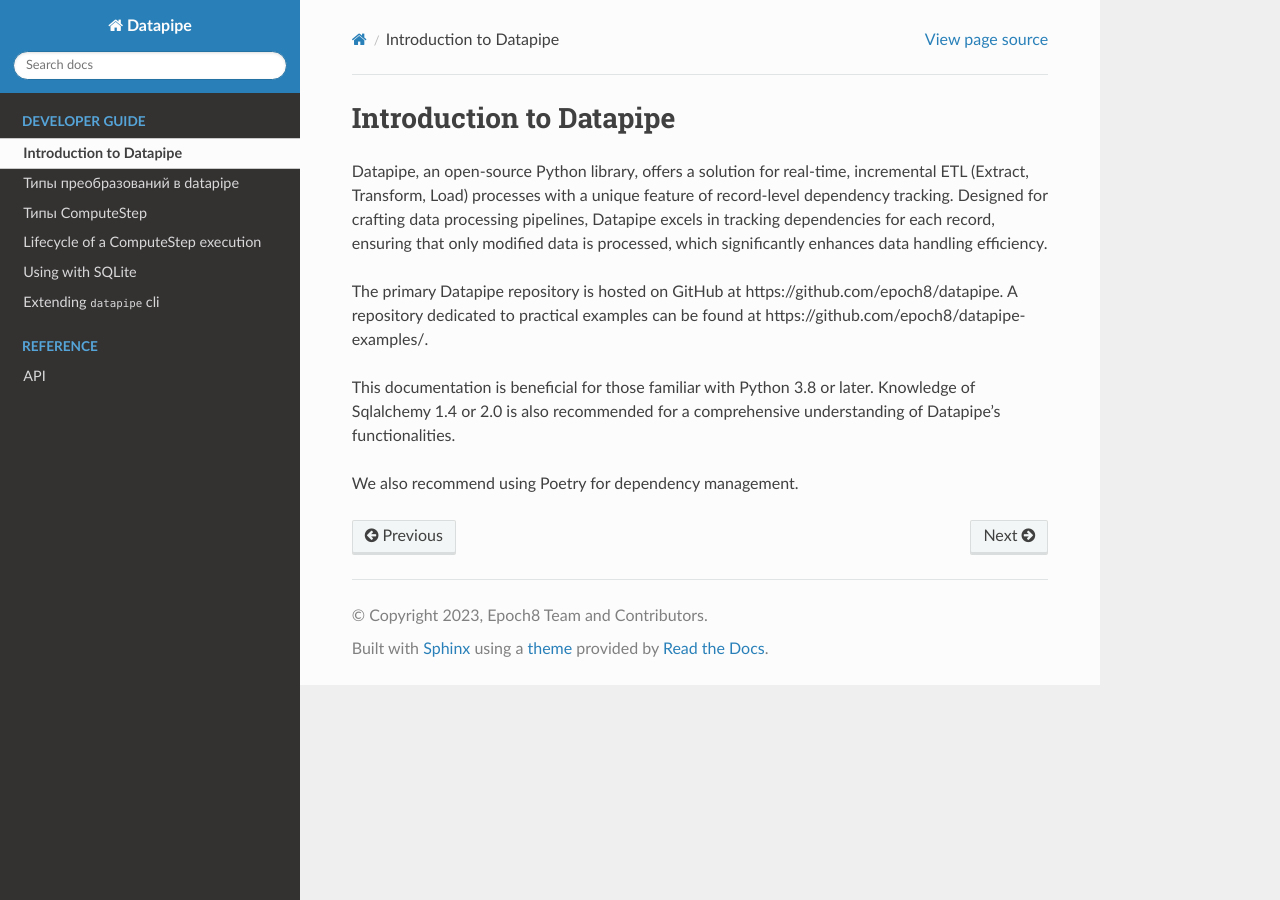
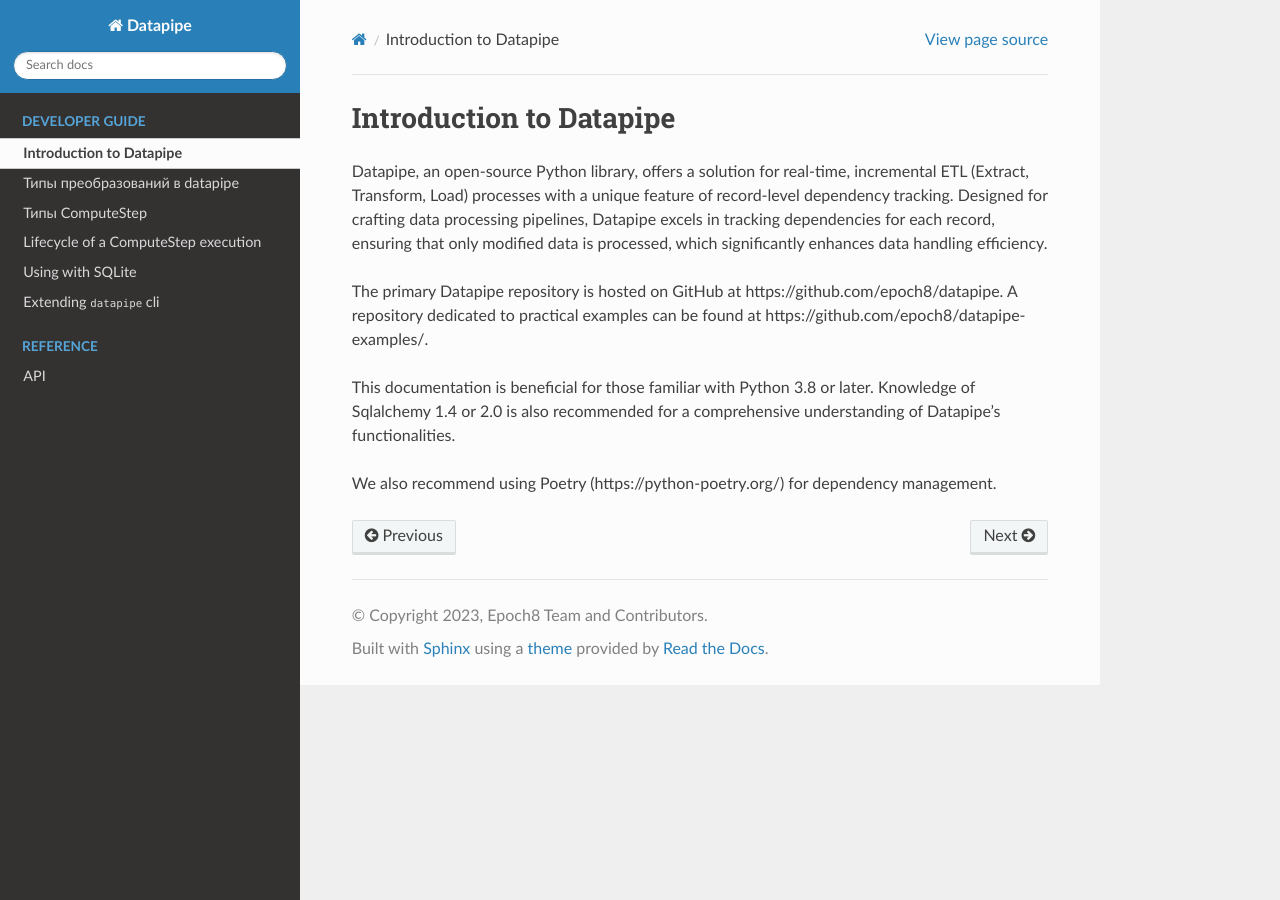
Before and after one commit to epoch8/datapipe, a Sphinx documentation site: the page built from docs/source/introduction.md, in a window 1280 px wide. Built offline with Sphinx 7.4.7 and the Read the Docs theme 2.0.0, drawn with Linux system fonts in a browser that asks for light colours; some of the changed lines change nothing that is shown.

Commit message:
Update introduction.md

```diff
--- a/docs/source/introduction.md
+++ b/docs/source/introduction.md
@@ -7,4 +7,4 @@
 
 This documentation is beneficial for those familiar with Python 3.8 or later. Knowledge of Sqlalchemy 1.4 or 2.0 is also recommended for a comprehensive understanding of Datapipe's functionalities.
 
-We also recommend using Poetry for dependency management.
+We also recommend using Poetry (https://python-poetry.org/) for dependency management.
```
